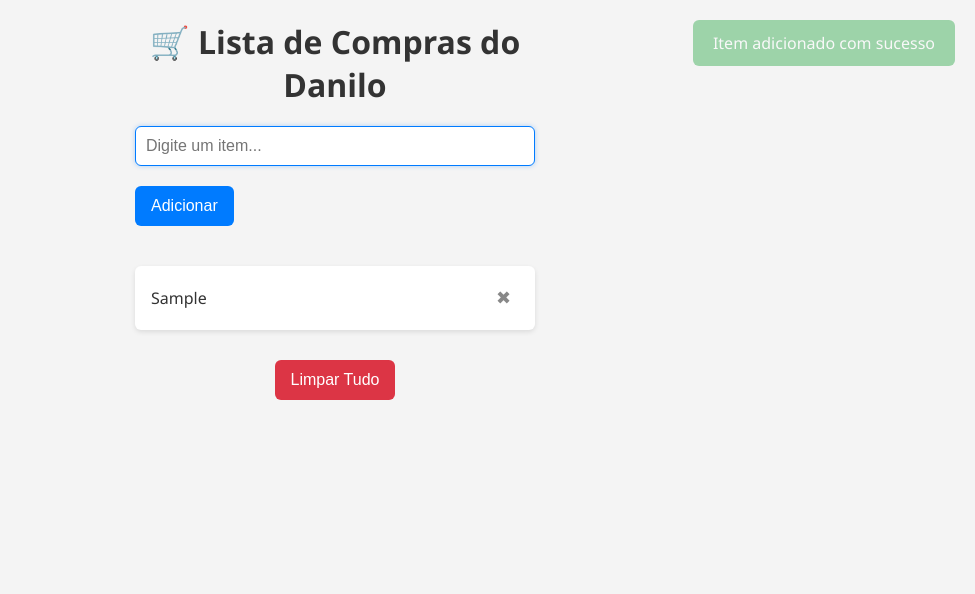
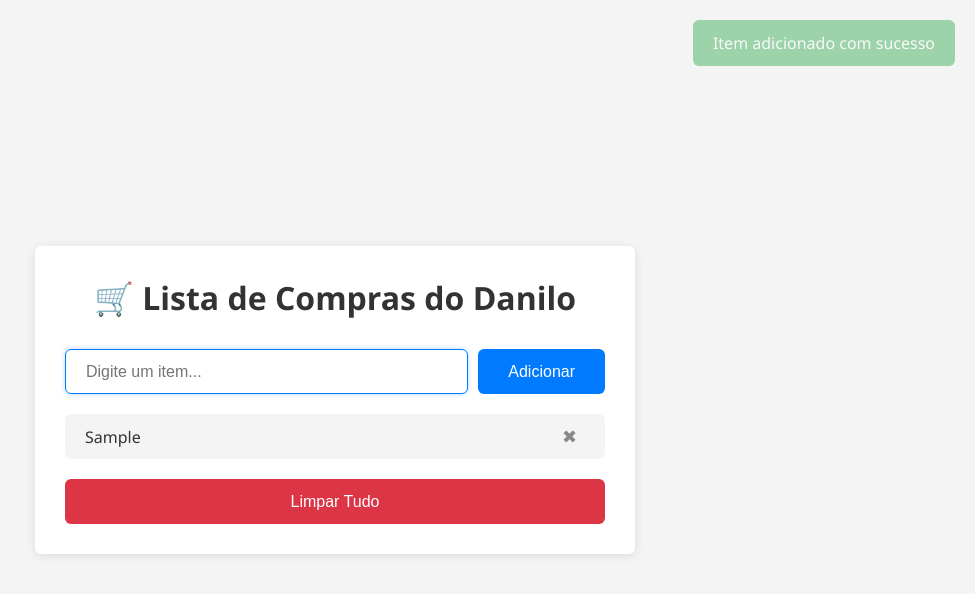
Before and after one commit to ddcsilva/ListaDeCompras, a plain HTML site: page index.html in a window 1280 px wide. Both pictures are taken after typing "Sample" into the empty fields and a click on the button "Adicionar". Shown: the whole page, without its empty margins (305-1280 px from the left). Drawn offline with Linux system fonts and the light colour scheme.

Commit message:
atualiza estilos do CSS, ajusta tamanhos de elementos e melhora layout da lista de compras

```diff
--- a/style.css
+++ b/style.css
@@ -24,8 +24,8 @@
   --velocidade-transicao: 0.2s;
 
   /* Tamanhos */
-  --largura-maxima: 400px;
-  --altura-botao: 40px;
+  --largura-maxima: 600px;
+  --altura-input: 45px;
 }
 
 /* ===== RESET E ESTILOS BASE ===== */
@@ -39,23 +39,25 @@ body {
   background-color: var(--cor-fundo);
   font-family: "Segoe UI", Tahoma, Geneva, Verdana, sans-serif;
   min-height: 100vh;
+  display: flex;
+  justify-content: center;
+  align-items: center;
   padding: var(--espacamento-medio);
 }
 
 /* ===== LAYOUT PRINCIPAL ===== */
 .container-principal {
-  display: flex;
-  flex-direction: column;
-  align-items: center;
-  justify-content: center;
   width: 100%;
   max-width: var(--largura-maxima);
-  margin: 0 auto;
+  background-color: white;
+  padding: var(--espacamento-grande);
+  border-radius: var(--raio-borda);
+  box-shadow: 0 2px 10px var(--cor-sombra);
 }
 
 /* ===== CABEÇALHO ===== */
 .cabecalho {
-  margin-bottom: var(--espacamento-medio);
+  margin-bottom: var(--espacamento-grande);
   text-align: center;
 }
 
@@ -63,6 +65,9 @@ body {
   color: var(--cor-texto);
   font-size: 32px;
   font-weight: 600;
+  white-space: nowrap;
+  overflow: hidden;
+  text-overflow: ellipsis;
 }
 
 /* ===== SEÇÃO DE ADIÇÃO ===== */
@@ -74,13 +79,14 @@ body {
 .container-input {
   display: flex;
   gap: var(--espacamento-pequeno);
-  flex-wrap: wrap;
+  width: 100%;
 }
 
 .campo-texto {
-  padding: var(--espacamento-pequeno);
+  flex: 1;
+  height: var(--altura-input);
+  padding: 0 var(--espacamento-medio);
   font-size: 16px;
-  width: 100%;
   border: 1px solid var(--cor-borda);
   border-radius: var(--raio-borda);
   transition: border-color var(--velocidade-transicao) ease;
@@ -101,26 +107,24 @@ body {
   background-color: var(--cor-primaria);
   color: white;
   border: none;
-  padding: var(--espacamento-pequeno) 16px;
+  height: var(--altura-input);
+  padding: 0 var(--espacamento-grande);
   font-size: 16px;
   border-radius: var(--raio-borda);
   cursor: pointer;
   transition: background-color var(--velocidade-transicao) ease;
-  height: var(--altura-botao);
+  white-space: nowrap;
 }
 
 .botao:hover {
   background-color: var(--cor-secundaria);
 }
 
-.botao-adicionar {
-  margin-top: var(--espacamento-pequeno);
-}
-
 .botao-limpar {
   background-color: var(--cor-perigo);
   margin-top: var(--espacamento-medio);
   display: none;
+  width: 100%;
 }
 
 .botao-limpar:hover {
@@ -136,6 +140,7 @@ body {
   border-radius: var(--raio-borda-pequeno);
   cursor: pointer;
   transition: color var(--velocidade-transicao) ease;
+  height: auto;
 }
 
 .botao-remover:hover {
@@ -155,11 +160,11 @@ body {
 }
 
 .lista-itens__item {
-  background-color: white;
-  padding: 12px 16px;
+  background-color: var(--cor-fundo);
+  height: var(--altura-input);
+  padding: 0 var(--espacamento-medio);
   margin-bottom: var(--espacamento-pequeno);
   border-radius: var(--raio-borda);
-  box-shadow: 0 2px 5px var(--cor-sombra);
   color: var(--cor-texto);
   font-size: 16px;
   display: flex;
```
